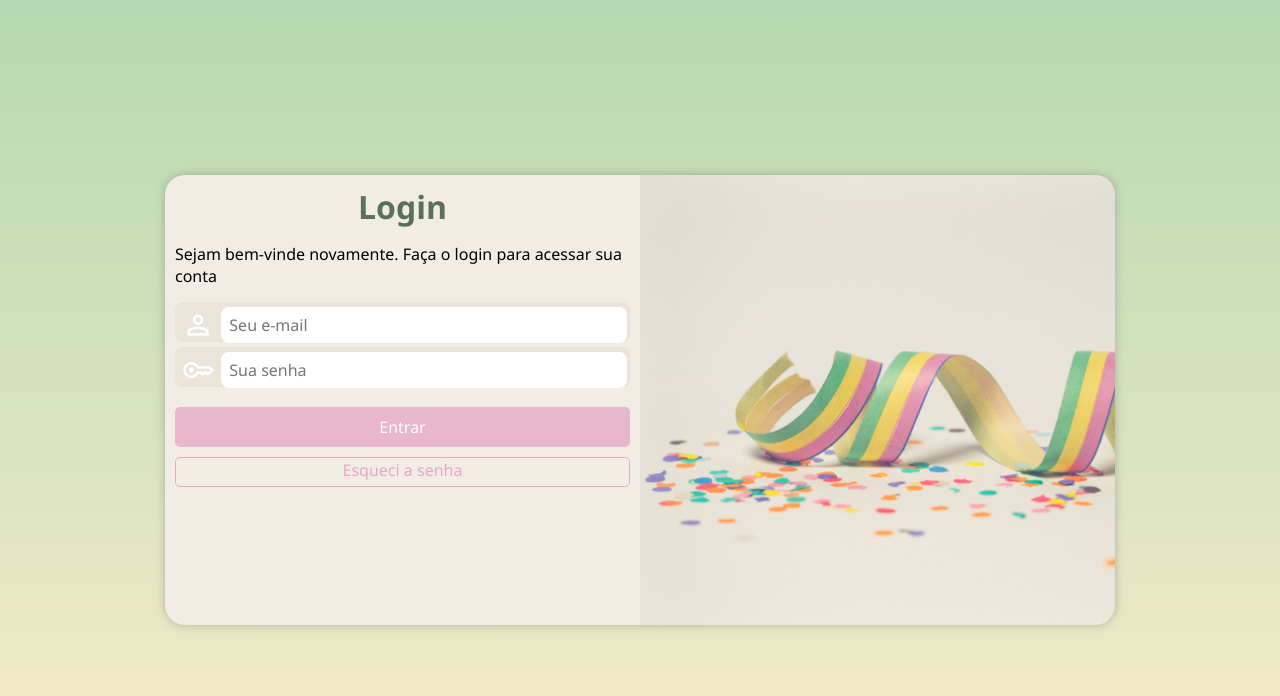
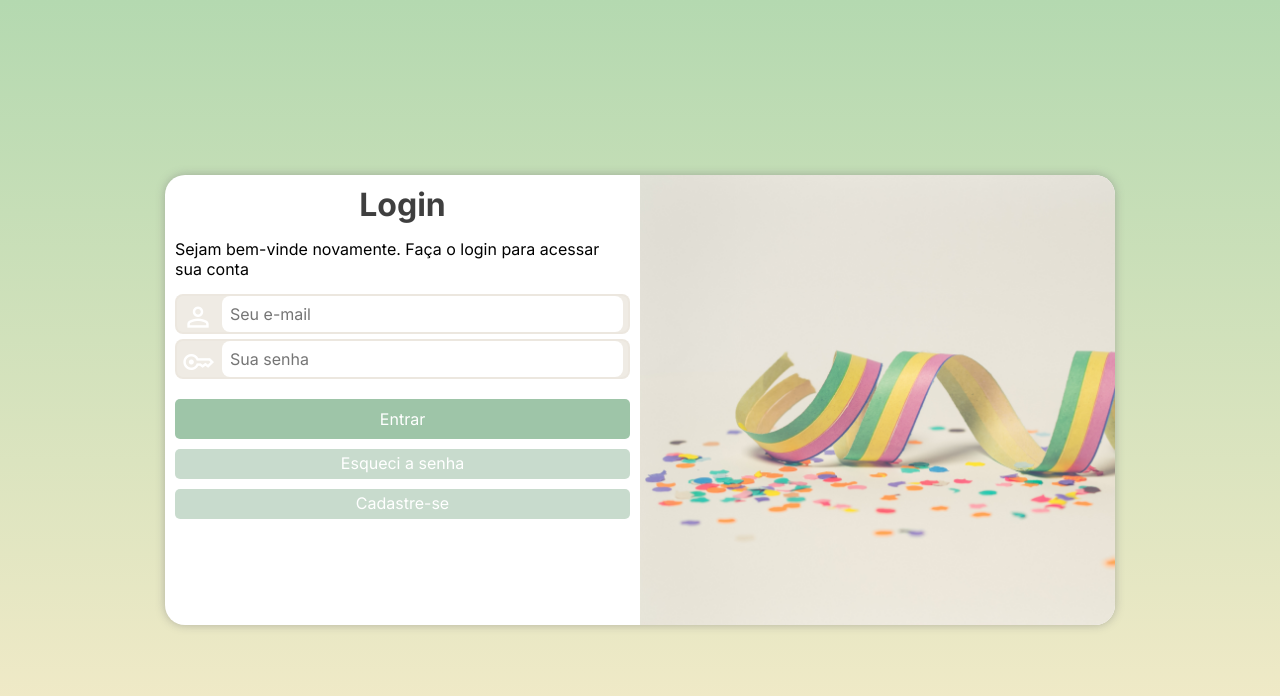
Before and after one commit to rrrmars/projeto-login, a plain HTML site: page index.html in a window 1280 px wide. Drawn offline with nearby package versions, Linux system fonts and the light colour scheme.

Commit message:
alterações de layout

```diff
--- a/estilos/media-query.css
+++ b/estilos/media-query.css
@@ -59,6 +59,10 @@
         margin: 10px 0px auto;
     }
 
+    .cadastrar {
+        margin: 10px 0px auto;
+    }
+
     h1 {
         font-size: 2em;
     }
--- a/estilos/style.css
+++ b/estilos/style.css
@@ -1,4 +1,6 @@
 @charset "UTF-8";
+
+@import url('https://fonts.googleapis.com/css2?family=Inter:wght@100;300;400;500;600;700&family=Lato:wght@300;400;700&display=swap');
 
 /*
     Paleta de cores:
@@ -9,7 +11,7 @@
 */
 
 * {
-    font-family: 'Segoe UI', Tahoma, Geneva, Verdana, sans-serif;
+    font-family: 'Inter', Tahoma, Geneva, Verdana, sans-serif;
     box-sizing: border-box;
     padding: 0px;
     margin: 0px;
@@ -35,9 +37,9 @@ section#login {
     left: 50%;
 
     overflow: hidden;
-    background-color:#F2EDE4;
+    background-color:#ffffff;
     width: 300px;
-    height: 500px;
+    height: 520px;
     border-radius: 20px;
     box-shadow: 0px 0px 10px rgba(121, 121, 121, 0.499);
 
@@ -62,7 +64,7 @@ div#formulario {
 h1 {
     text-align: center;
     margin-bottom: 10px;
-    color: #5a7058;
+    color: #000000c0;
 
 }
 
@@ -72,12 +74,12 @@ p {
 
 div.campo > input {
     font-size: 1em;
-    width:  calc(100% - 45px);
+    width:  calc(100% - 50px);
     height: 100%;
     border: 0px;
     border-radius: 8px;
     padding: 4px;
-    transform: translateY(-10px);
+    transform: translateY(-13px);
 
 }
 
@@ -116,7 +118,7 @@ input[type=submit] {
     width: 100%;
     margin: 10px auto;
     height: 40px;
-    background-color: #e5a8c5c2;
+    background-color: #9ec5a8;
     border: none;
     border-radius: 5px;
     color: white;
@@ -124,28 +126,50 @@ input[type=submit] {
 }
 
 input[type=submit]:hover {
-    background-color: #dfc7d2;
+    background-color: #c0c9c2;
 
 }
 
 a.botao {
     display: block;
     text-align: center;
-    padding-top: 1px;
+    padding-top: 4px;
     font-size: 1em;
     width: 100%;
     margin: 5px auto;
     height: 30px;
-    background-color: #F2EDE4;
-    border: 1px solid #e5a8c4;
+    background-color: #a7c5af9f;
+    border: none;
     border-radius: 5px;
-    color: #e5a8c4;
+    color: white;
     text-decoration: none;
     cursor: pointer;
 }
 
 a.botao:hover {
-    background-color: #c7dbc4;
+    background-color: #dbdbdb;
     border: none;
     color: white;
 }
+
+.cadastrar {
+    background-color: #a7c5af9f;
+    display: block;
+    text-align: center;
+    padding-top: 4px;
+    font-size: 1em;
+    width: 100%;
+    margin: 10px auto;
+    height: 30px;
+    border: none;
+    border-radius: 5px;
+    color: white;
+    text-decoration: none;
+    cursor: pointer;
+}
+
+a.cadastrar:hover {
+    background-color: #dbdbdb;
+    border: none;
+    color: white;
+}
--- a/index.html
+++ b/index.html
@@ -34,6 +34,9 @@
 
                     <input type="submit" value="Entrar">
                     <a href="esqueci.html"class="botao">Esqueci a senha</a>
+
+                    <a href="#" class="cadastrar">Cadastre-se</a>
+
                 </form>
             </div>
         </section>
```
